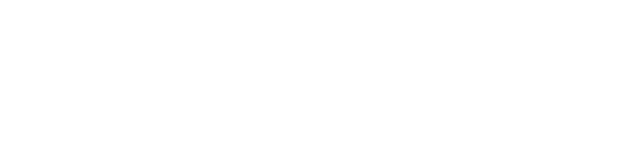
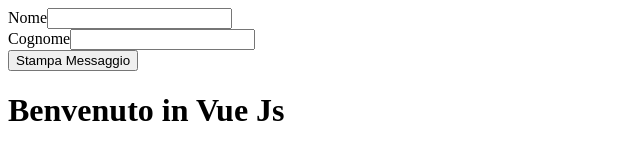
Before and after one commit to SimoneBonvecchio84/vue-hello, a plain HTML site: page index.html in a window 1280 px wide. Shown: the whole page, without its empty margins (0-640 px from the left). Drawn offline with nearby package versions, Linux system fonts and the light colour scheme.

Commit message:
Feat: Add imput name and lastName, and print function to print message into html

```diff
--- a/index.html
+++ b/index.html
@@ -1,5 +1,6 @@
 <!DOCTYPE html>
 <html lang="en">
+
 <head>
     <meta charset="UTF-8">
     <meta name="viewport" content="width=device-width, initial-scale=1.0">
@@ -8,13 +9,30 @@
     <!--/Vue js -->
     <title>Vue Hello</title>
 </head>
+
 <body>
     <!-- div app -->
     <div id="app">
+
+        <div>
+            <label for="userName">Nome</label>
+            <input type="text" id="userName" v-model="user">
+        </div>
+
+        <div>
+            <label for="userlastname">Cognome</label>
+            <input type="text" id="userlastname" v-model="lastName">
+        </div>
+        <div>
+            <button @click="print">Stampa Messaggio</button>
+        </div>
+        <h1>{{ userMessage }}</h1>
+        <!-- <div>{{ image }}</div>  -->
 
     </div>
     <!-- /div app -->
 
     <script src="./js/script.js"></script>
 </body>
+
 </html>
--- a/js/script.js
+++ b/js/script.js
@@ -1,12 +1,22 @@
 //Scaffolding per utilizzo di Vue js
-
+console.log(Vue);
 const { createApp } = Vue;
 
 createApp({
     data() {
-
+        return{
+            userMessage:"Benvenuto in Vue Js",
+            user: "",
+            lastName: "",
+            image: "./../img/baffi.jpg",
+        }
     },
     methods: {
+        print: function () {
+           this.userMessage =`Benvenuto in Vue Js ${this.user} ${this.lastName}`;
 
-    }
+            this.user = "";
+            this.lastName = "";
+        },
+    },
 }).mount("#app");
```
Also changed, not shown: img/baffi.jpg (added).
